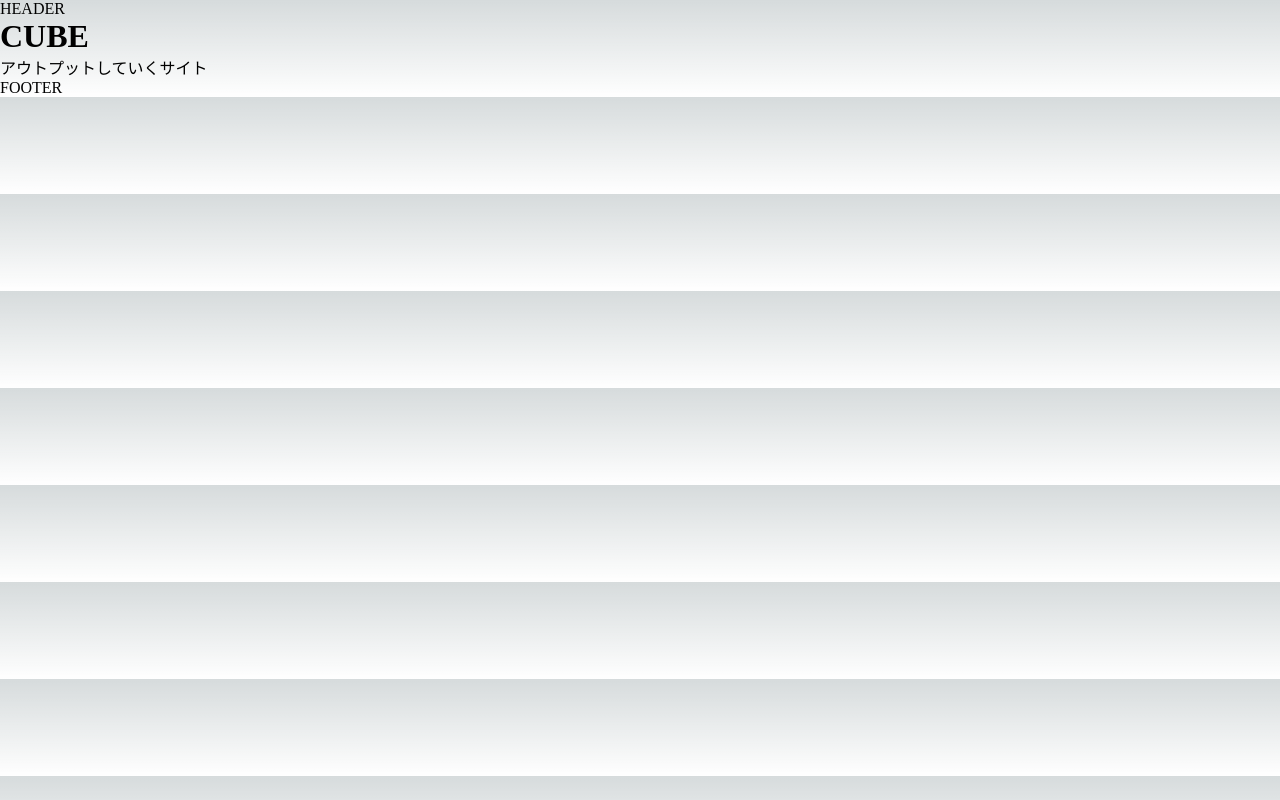
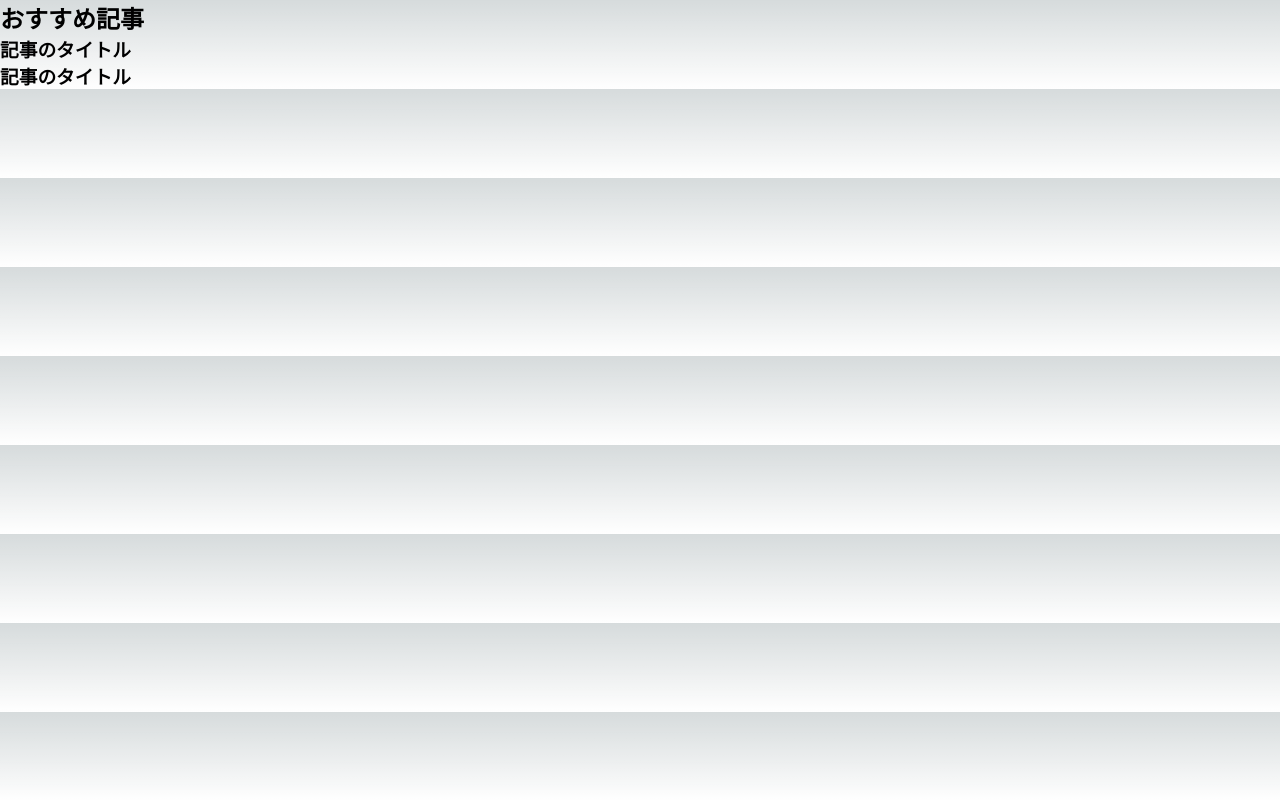
Before and after one commit to hyosetsu/next-react-website, a Next.js app: page / in a window 1280 px wide. Built offline with nearby package versions, Linux system fonts and the light colour scheme.

Commit message:
Components 2.1
コンポーネントを使う

```diff
--- a/pages/index.js
+++ b/pages/index.js
@@ -1,16 +1,19 @@
-export default function Home() {
+function EachPost() {
   return (
-    <>
-      <header>HEADER</header>
-
-      <main>
-        <div>
-          <h1>CUBE</h1>
-          <p>アウトプットしていくサイト</p>
-        </div>
-      </main>
-
-      <footer>FOOTER</footer>
-    </>
+    <article>
+      <a href="post.html">
+        <h3>記事のタイトル</h3>
+      </a>
+    </article>
   )
 }
+
+export default function Posts() {
+  return (
+    <section>
+      <h2>おすすめ記事</h2>
+      <EachPost />
+      <EachPost />
+    </section>
+  )
+}
```
